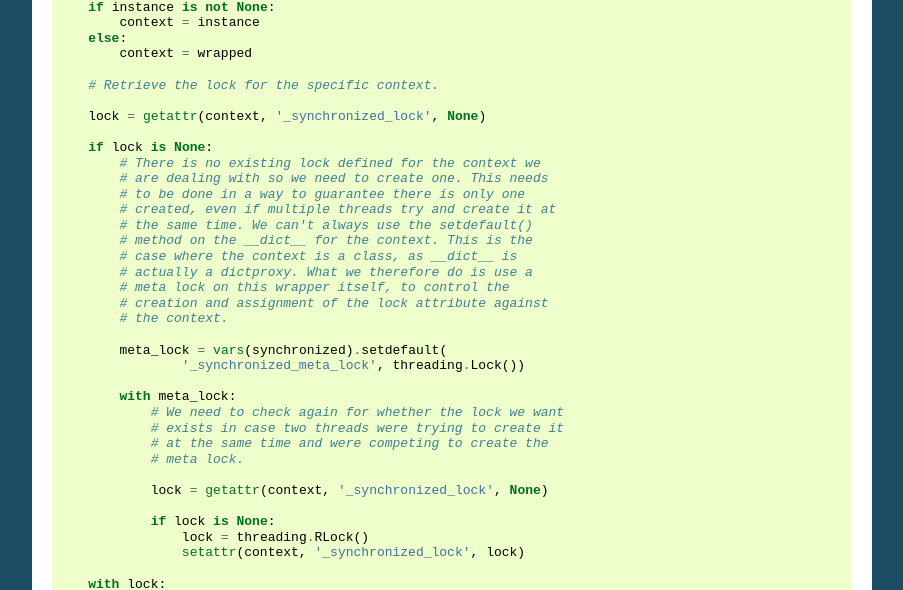
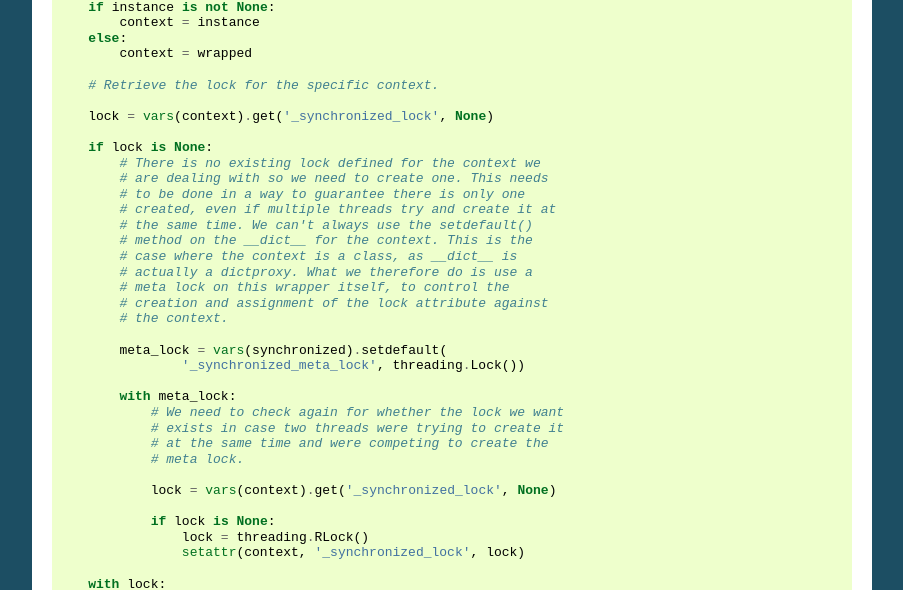
Before and after one commit to GrahamDumpleton/wrapt, a Sphinx documentation site: the page built from docs/examples.rst, in a window 1280 px wide and 900 px high, scrolled down 2451 px. Shown: the part 151-741 px from the top of the window, without its empty margins (198-1101 px from the left). Built offline with Sphinx 7.4.7, drawn with Linux system fonts in a browser that asks for light colours; some of the changed text lies outside the part shown.

Commit message:
Fix code in synchronized example to use class/instance method lock fix.

```diff
--- a/docs/examples.rst
+++ b/docs/examples.rst
@@ -176,7 +176,7 @@ the place to store the meta lock.
 
         # Retrieve the lock for the specific context.
 
-        lock = getattr(context, '_synchronized_lock', None)
+        lock = vars(context).get('_synchronized_lock', None)
 
         if lock is None:
             # There is no existing lock defined for the context we
@@ -200,7 +200,7 @@ the place to store the meta lock.
                 # at the same time and were competing to create the
                 # meta lock.
 
-                lock = getattr(context, '_synchronized_lock', None)
+                lock = vars(context).get('_synchronized_lock', None)
 
                 if lock is None:
                     lock = threading.RLock()
@@ -283,7 +283,7 @@ manager, but at the same time can still be used as a decorator as before.
         def _synchronized_lock(context):
             # Attempt to retrieve the lock for the specific context.
 
-            lock = getattr(context, '_synchronized_lock', None)
+            lock = vars(context).get('_synchronized_lock', None)
 
             if lock is None:
                 # There is no existing lock defined for the context we
@@ -307,7 +307,7 @@ manager, but at the same time can still be used as a decorator as before.
                     # at the same time and were competing to create the
                     # meta lock.
 
-                    lock = getattr(context, '_synchronized_lock', None)
+                    lock = vars(context).get('_synchronized_lock', None)
 
                     if lock is None:
                         lock = RLock()
@@ -445,7 +445,7 @@ frowned on by some, but the implementation would be as follows.
         def _synchronized_lock(context):
             # Attempt to retrieve the lock for the specific context.
 
-            lock = getattr(context, '_synchronized_lock', None)
+            lock = vars(context).get('_synchronized_lock', None)
 
             if lock is None:
                 # There is no existing lock defined for the context we
@@ -469,7 +469,7 @@ frowned on by some, but the implementation would be as follows.
                     # at the same time and were competing to create the
                     # meta lock.
 
-                    lock = getattr(context, '_synchronized_lock', None)
+                    lock = vars(context).get('_synchronized_lock', None)
 
                     if lock is None:
                         lock = RLock()
```
